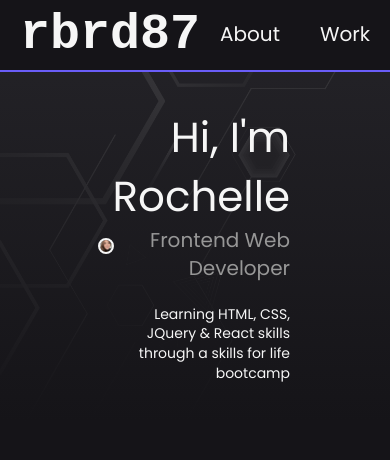
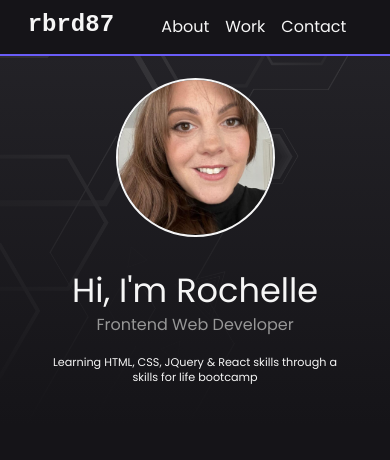
Before and after one commit to rbrd87/my-portfolio, a plain HTML site: page index.html in a window 390 px wide. Shown: the top 460 px of the page. Drawn offline with Linux system fonts and the light colour scheme; a web font is replaced by a local one.

Commit message:
started adding my media queries whilst using dev tools to visualise how it will look

```diff
--- a/assets/css/style.css
+++ b/assets/css/style.css
@@ -80,7 +80,7 @@ img {
   width: 100%;
   background: var(--background-dark);
   border-bottom: 2px solid var(--blurple);
-  z-index: 1;
+  z-index: 10; /* so that the navbar always stays ontop of the content */
 }
 
 .nav-title {
@@ -201,7 +201,7 @@ img {
   text-align: center;
   padding: 0 1rem 1rem 1rem;
   margin: 2rem 0.5rem;
-  min-width: 100px;
+  min-width: 350px;
   width: 45%;
   background-color: var(--dark-grey);
 }
@@ -259,6 +259,10 @@ img {
   font-size: 2.2rem;
 }
 
+.contact-details:first-of-type {
+  margin-left: 5rem;
+}
+
 .contact-details:hover {
   color: var(--blurple)
 }
@@ -281,3 +285,57 @@ footer p {
   color: var(--white);
   letter-spacing: 0.2rem;
 }
+
+/* Media Queries - so the site is responsive to smaller screens */
+@media screen and (max-width: 992px) {
+  html {
+    font-size: 55%;
+  }
+  .card {
+      justify-content: space-between;
+  }
+}
+
+@media screen and (max-width: 768px) {
+  html {
+    font-size: 50%;
+  }
+
+  .nav-title {
+    font-size: 3rem;
+    font-weight: 700;
+    margin-top: 1rem;
+    margin-left: 1rem;
+  }
+
+  .nav-list a {
+    display: block;
+    padding: 2rem 1rem;
+  }
+
+  .hero-banner {
+    display: block;
+    height: max-content;
+    justify-content: center;
+    text-align: center;
+    background-size: cover;
+    background-repeat: no-repeat;
+    padding: 0 5rem 5rem 5rem;
+  }
+
+  .hero-img img {
+    margin: 10rem auto -3rem auto;
+    width: 50%;
+    max-width: 20rem;
+    height: 50%;
+  }
+
+  .hero-text p {
+    max-width: fit-content;
+    margin: 0 auto;
+  }
+
+  .card {
+    width: 98%;
+  }
+}
--- a/index.html
+++ b/index.html
@@ -147,7 +147,7 @@
           <a class="anchor" name="projects"></a>
         </div>
         <div class="contact-links">
-          <a id="tribute-link" href="https://twitter.com/rochellebradley" target="_blank" class="contact-details">
+          <a href="https://twitter.com/rochellebradley" target="_blank" class="contact-details">
             <i class="mdi mdi-twitter"></i> Twitter</a>
           <a href="https://github.com/rbrd87" target="_blank" class="contact-details">
             <i class="mdi mdi-github"></i> GitHub</a>
```
